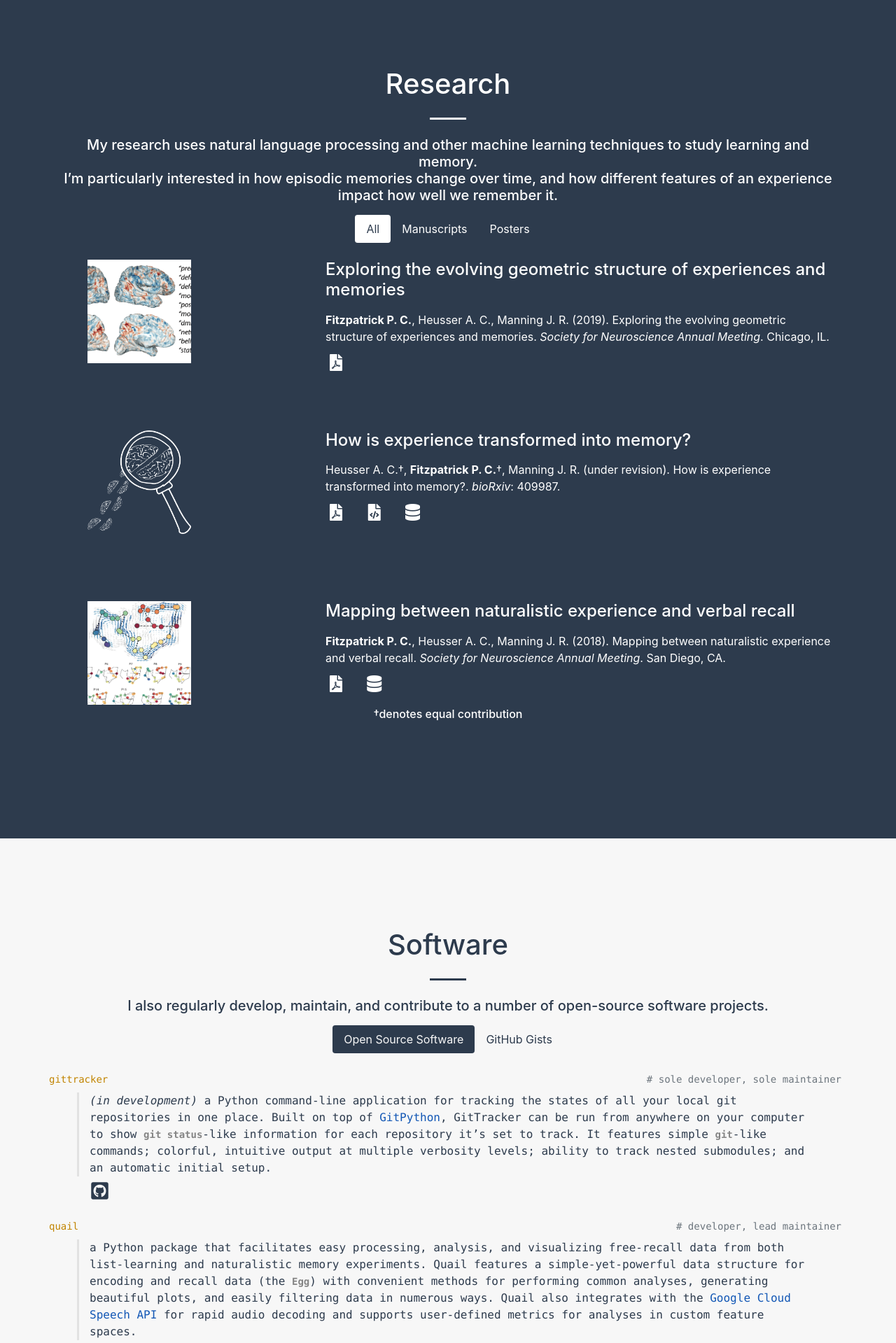
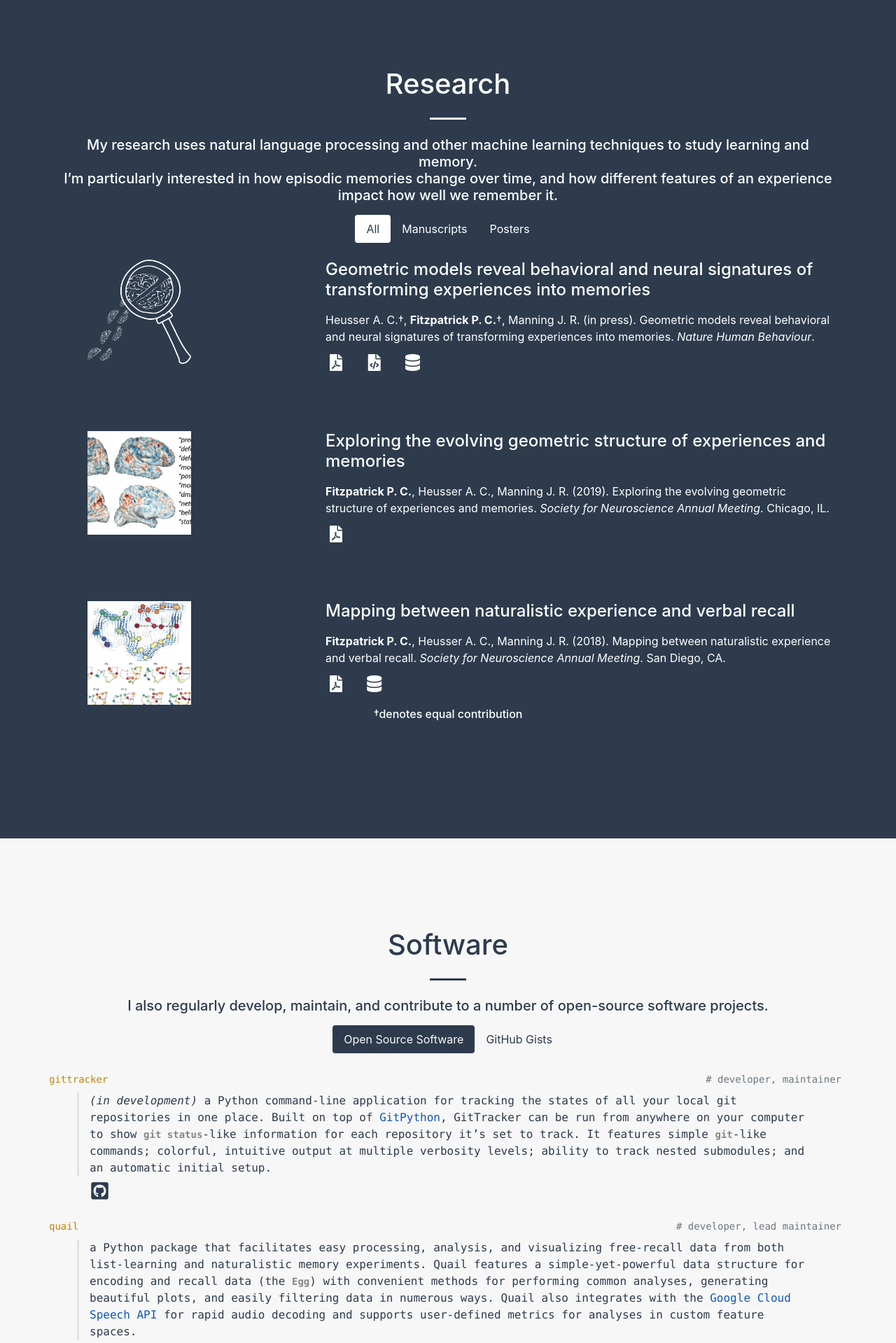
Before and after one commit to paxtonfitzpatrick/paxtonfitzpatrick.github.io, a Jekyll site: the page built from index.md, in a window 1280 px wide. Shown: the part 3826-5745 px from the top of the page at 70% size. Built offline with Jekyll 4.4.1, drawn with Linux system fonts in a browser that asks for light colours; nearby versions of some CDN libraries; some web fonts are replaced; some of the changed text lies outside the part shown.

Commit message:
update sherlock paper reference, fix address alignment

```diff
--- a/_config.yml
+++ b/_config.yml
@@ -2,9 +2,7 @@
 # Values are accessed from HTML files via {{ site.value }}
 title: Paxton Fitzpatrick
 description: >- # ignore newlines until "baseurl:"
-  Write an awesome description for your new site here. You can edit this
-  line in _config.yml. It will appear in your document head meta (for
-  Google search results) and in your feed.xml site description.
+  My personal website
 baseurl: "" # site subpath, e.g. /blog
 url: "" # base hostname & protocol, e.g. http://example.com
 lang: en_US
@@ -12,7 +10,7 @@ lang: en_US
 author: 'Paxton Fitzpatrick &copy; 2021'
 email: Paxton.C.Fitzpatrick@Dartmouth.edu
 phone: (717) 439-3999
-address: 416 Moore Hall, Dartmouth College&#013;Hanover, NH 03755
+address: 416 Moore Hall, Dartmouth College<br>Hanover, NH 03755
 github: https://github.com/paxtonfitzpatrick
 linkedin: https://www.linkedin.com/in/paxtonfitzpatrick
 twitter: https://twitter.com/paxt0n4
--- a/_includes/contact.html
+++ b/_includes/contact.html
@@ -20,7 +20,7 @@
           <i class="icon fab fa-twitter" aria-hidden="true"></i>
           @{{ site.twitter | split: "/" | last }}</a>
       </p>
-      <p>
+      <p style="padding-left: 1em; text-indent: -0.5em">
         <i class="fa fa-map-marker" aria-hidden="true"></i>
         {{ site.address }}
       </p>
--- a/index.md
+++ b/index.md
@@ -231,20 +231,20 @@ sections:
       - title: Posters
         filter: poster
     items:
+      - type: manuscript
+        title: Geometric models reveal behavioral and neural signatures of transforming experiences into memories
+        text: Heusser A. C.&dagger;, **Fitzpatrick P. C.**&dagger;, Manning J. R. (in press). Geometric models reveal
+         behavioral and neural signatures of transforming experiences into memories. *Nature Human Behaviour*.
+        image: assets/img/research/sherlock-white.png
+        pdf_url: https://www.biorxiv.org/content/10.1101/409987v3.full.pdf
+        code_url: https://github.com/ContextLab/sherlock-topic-model-paper
+        data_url: https://arks.princeton.edu/ark:/88435/dsp01nz8062179
       - type: poster
         title: Exploring the evolving geometric structure of experiences and memories
         text: __Fitzpatrick P. C.__, Heusser A. C., Manning J. R. (2019). Exploring the evolving geometric structure
          of experiences and memories. *Society for Neuroscience Annual Meeting*. Chicago, IL.
         image: assets/img/research/sfn-2019.png
         pdf_url: https://www.dropbox.com/sh/bpyk9gwpk8wexfe/AAASc1BGgX5I08xK07yrmJ96a/SFN_2019b.pdf?dl=0
-      - type: manuscript
-        title: How is experience transformed into memory?
-        text: Heusser A. C.&dagger;, **Fitzpatrick P. C.**&dagger;, Manning J. R. (under revision). How is experience
-         transformed into memory?. *bioRxiv*&#58; 409987.
-        image: assets/img/research/sherlock-white.png
-        pdf_url: https://www.biorxiv.org/content/10.1101/409987v2.full.pdf
-        code_url: https://github.com/ContextLab/sherlock-topic-model-paper
-        data_url: https://arks.princeton.edu/ark:/88435/dsp01nz8062179
       - type: poster
         title: Mapping between naturalistic experience and verbal recall
         text: __Fitzpatrick P. C.__, Heusser A. C., Manning J. R. (2018). Mapping between naturalistic experience and
@@ -299,7 +299,7 @@ sections:
         title: Open Source Software
         items:
           - title: gittracker
-            role: sole developer, sole maintainer
+            role: developer, maintainer
             description: _(in development)_ a Python command-line application for tracking the states of all your local git
              repositories in
              one place. Built on top of [GitPython](https://github.com/gitpython-developers/GitPython){:target="_blank"},
```
